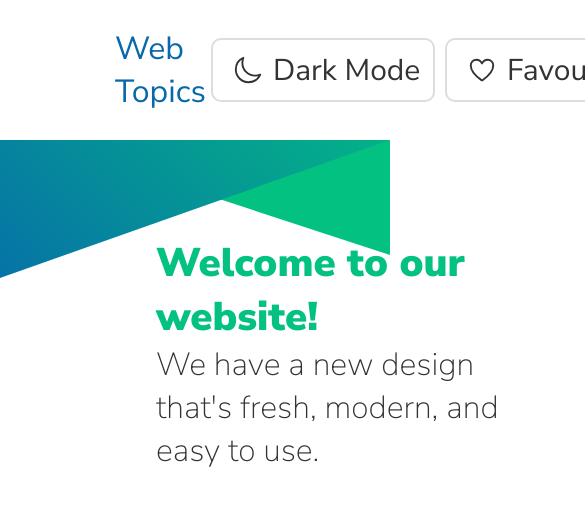
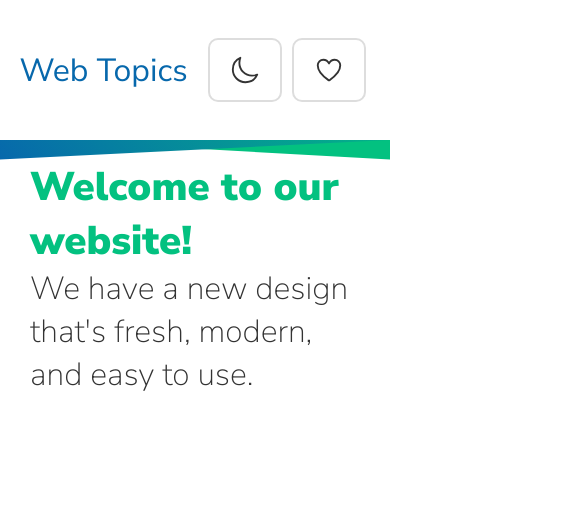
Before and after one commit to JSD-0723/ammar-hararah-project1, a plain HTML site: page home.html in a window 390 px wide. Shown: the top 506 px of the page, 585 px wide, since content can reach past the window. Drawn offline with nearby package versions, Linux system fonts and the light colour scheme.

Commit message:
add some responsivity, remove redundant code in css

```diff
--- a/css/dark.css
+++ b/css/dark.css
@@ -1,9 +1,6 @@
 :root .dark-mode{
-    --brand-primary	   : #0768AC;
-    --brand-secondary  : #03C180;
     --bg_default	   : #1A1A1A;
     --bg_body	       : #282828;
     --lines-color	   : #000000;
     --body-text	       : #EDEDED;
-    --heart-color	   : #DC143C;
 }
--- a/css/light.css
+++ b/css/light.css
@@ -1,9 +1,6 @@
 :root{
-    --brand-primary	   :#0768AC;
- 	--brand-secondary  :#03C180;
  	--bg_default	   :#FFFFFF;
  	--bg_body	       :#F0F9FF;
  	--lines-color	   :#DDDDDD;
  	--body-text	       :#333333;
- 	--heart-color	   :#DC143C;
 }
--- /dev/null
+++ b/css/mobile.css
@@ -0,0 +1,5 @@
+@media screen and (max-width:1024px) {
+    .navbar-item a{
+        display: none;
+    }
+}
--- a/css/style.css
+++ b/css/style.css
@@ -29,7 +29,7 @@ body{
 
 .navbar-container{
     display: flex;
-    margin: auto 115px;
+    margin: auto 5%;
     justify-content: space-between;
     height: inherit;
 }
@@ -48,18 +48,18 @@ body{
     font-size: 30px;
     display: flex;
     height: 60px;
-    width: 220px;
+    width: fit-content;
 }
 
 .navbar-item a{
     color: var(--body-text);
     text-decoration: none;
     font-weight: 400;
-    margin: auto 0;
+    margin: auto 10px auto -10px;
 }
 
 .navbar-item > ion-icon{
-    margin: auto 10px auto 20px;
+    margin: auto 20px auto 20px;
 }
 /* Navbar Styling END */
 
@@ -68,7 +68,7 @@ body{
 .welcome-banner{
     position: relative;
     background-color: var(--bg_default);
-    height: 230px;
+    height: 5vw;
     width: 100%;
 }
 
@@ -78,7 +78,7 @@ body{
     width: inherit;
     z-index: 2;
     background:linear-gradient(45deg, var(--brand-primary) 0%, var(--brand-secondary) 120%);;
-    clip-path: polygon(0% 0%, 100% 0%, 0% 60%);
+    clip-path: polygon(0% 0%, 100% 0%, 0% 100%);
 
 }
 .welcome-banner-end-color{
@@ -87,22 +87,22 @@ body{
     width: inherit;
     z-index: 1;
     background:var(--brand-secondary);
-    clip-path: polygon(10% 0%, 100% 0%, 100% 50%);
+    clip-path: polygon(10% 0%, 100% 0%, 100% 100%);
 }
 
 .welcome-text{
-    z-index: 3;
-    height: inherit;
-    width: inherit;
-    position: absolute;
+    height: 115px;
+    width: fit-content;
     text-align: left;
-    left: 40%;
-    top: 30%;
+    margin-left: auto;
+    margin-right: auto;
+    padding: 0 30px;
 }
 .welcome-text h1{
     color: var(--brand-secondary);
     font-weight: 900;
     margin-bottom: 0;
+    margin-top: 0;
     font-size: 40px;
 }
 
--- a/css/variables.css
+++ b/css/variables.css
@@ -0,0 +1,5 @@
+:root{
+    --brand-primary	   :#0768AC;
+    --brand-secondary  :#03C180;
+    --heart-color	   : #DC143C;
+}
--- a/home.html
+++ b/home.html
@@ -8,6 +8,7 @@
     <link rel="stylesheet" href="css/style.css">
     <link rel="stylesheet" href="css/light.css">
     <link rel="stylesheet" href="css/dark.css">
+    <link rel="stylesheet" href="css/mobile.css">
     <link rel="stylesheet" href="css/variables.css">
 
 </head>
@@ -38,6 +39,7 @@
         <div class="welcome-banner-end-color">
 
         </div>
+    </div>
     <div class="welcome-text">
         <h1>
             Welcome to our website!
@@ -47,8 +49,6 @@
         </p>
 
     </div>
-
-    </div>
 </body>
 
 <script src="https://unpkg.com/ionicons@latest/dist/ionicons.js"></script>
```
Lines whose indentation alone changed are shown as unchanged.
